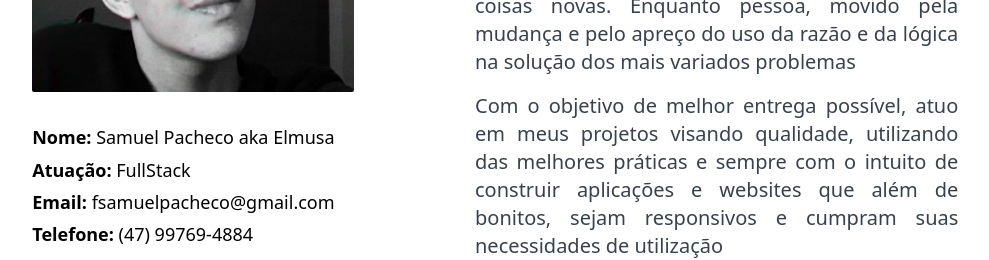
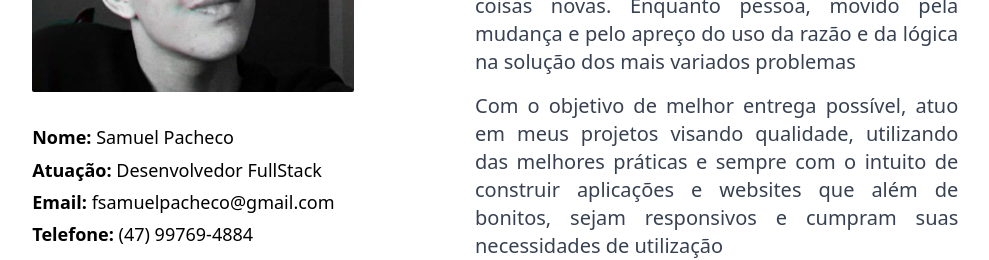
Before and after one commit to Samuel0102/elmusa-portfolio-vue, a Vue app: page / in a window 1280 px wide. Shown: the part 1000-1260 px from the top of the page, without its empty margins (175-1164 px from the left). Built offline with nearby package versions, Linux system fonts and the light colour scheme.

Commit message:
ajustando title e algumas informacoes

```diff
--- a/public/index.html
+++ b/public/index.html
@@ -11,7 +11,7 @@
       integrity="sha384-DyZ88mC6Up2uqS4h/KRgHuoeGwBcD4Ng9SiP4dIRy0EXTlnuz47vAwmeGwVChigm"
       crossorigin="anonymous"
     />
-    <title><%= htmlWebpackPlugin.options.title %></title>
+    <title>Elmusa - Portfólio</title>
   </head>
   <body class="h-screen">
     <noscript>
--- a/src/components/TheAbout.vue
+++ b/src/components/TheAbout.vue
@@ -4,8 +4,8 @@
       <img src="../assets/profile.jpeg" id="profile-img" />
 
       <ul id="profile-info" class="mt-5 md:mt-0 w-full">
-        <li><strong>Nome: </strong>Samuel Pacheco aka Elmusa</li>
-        <li><strong>Atuação: </strong> FullStack</li>
+        <li><strong>Nome: </strong>Samuel Pacheco</li>
+        <li><strong>Atuação: </strong>Desenvolvedor FullStack</li>
         <li><strong>Email: </strong>fsamuelpacheco@gmail.com</li>
         <li><strong>Telefone: </strong>(47) 99769-4884</li>
       </ul>
```
